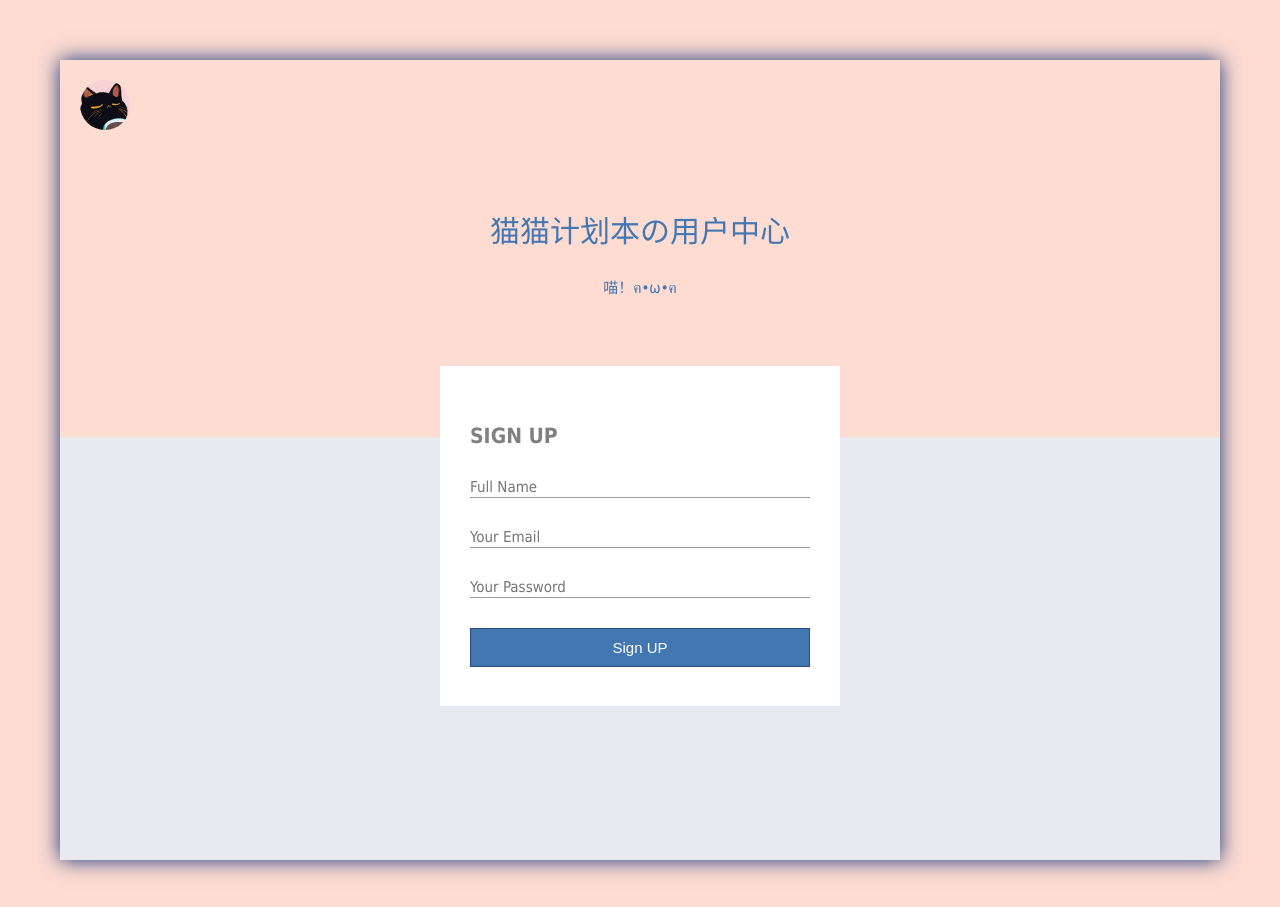
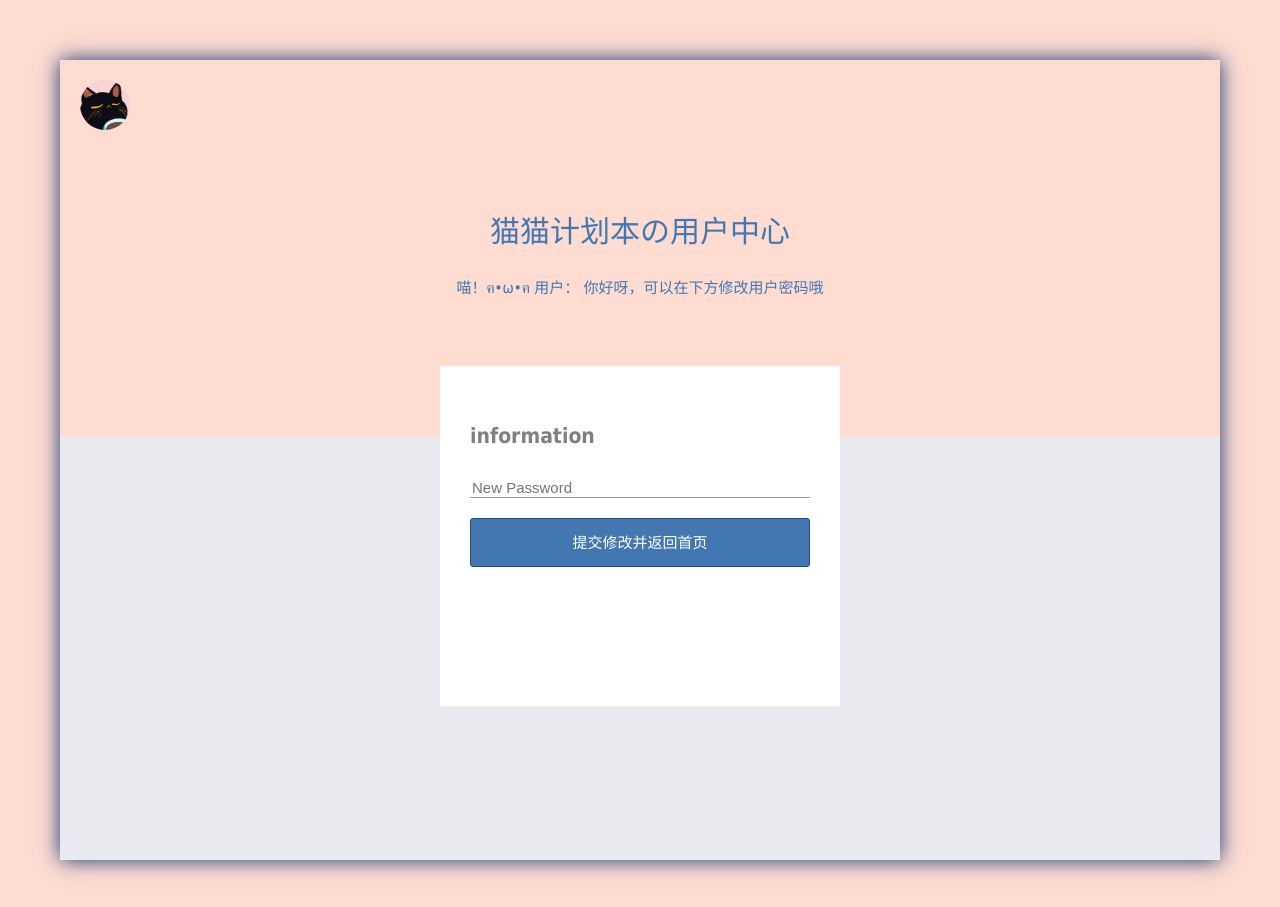
Before and after one commit to Carbon231/ddling, a Django app: page /user_center/ in a window 1280 px wide. Shown: the top 907 px of the page. Run offline with Django 3.2, Linux system fonts and the light colour scheme.

Commit message:
v6_update_user_center_and_fix_register(repeated username)

```diff
--- a/account/views.py
+++ b/account/views.py
@@ -1,6 +1,5 @@
 from calendar import calendar
 from datetime import datetime
-
 from django.contrib.auth import authenticate, login as auth_login
 from django.contrib.auth.models import User
 from django.http import HttpResponseRedirect, JsonResponse
@@ -58,6 +57,8 @@ def contact(request):
 def register(request):
     if request.method == 'POST':
         username = request.POST['username']
+        if User.objects.filter(username=username).exists():
+            return render(request, 'register.html', {'error': 'Username already exist'})
         password = request.POST['password']
         user = User.objects.create_user(username=username, password=password)
         user.save()
@@ -82,7 +83,16 @@ def sign_in(request):
 
 
 def user_center(request):
-    return render(request, 'user_center.html')
+    if request.method == 'GET':
+        return render(request, 'user_center.html', {"username": request.user.username})
+    else:
+        username = request.user.username
+        password = request.POST['password']
+        user = User.objects.get(username=username)
+        user.set_password(password)
+        user.save()
+        return HttpResponseRedirect(reverse('index'))
+
 
 
 def task_to_dict(task):
--- a/content/static/css/home.css
+++ b/content/static/css/home.css
@@ -122,17 +122,6 @@ h3{
 	font-size: 1rem;
 }
 
-.signup button{
-	display: block;
-	width: 100%;
-	outline: none;
-	background-color: #4277b2;
-	border: 1px solid #29487d;
-	color: white;
-	font-size: 1rem;
-	cursor: pointer;
-	padding: 10px;
-}
 
 .signup .label{
 	position: absolute;
@@ -153,3 +142,23 @@ h3{
 	font-size: .8rem;
 	opacity: 1;
 }
+
+
+.submit_btn{
+	width: 100%;
+	box-shadow: none;
+	line-height: 45px;
+	font-size: 15px;
+	display: block;
+	margin:20px 0;
+	color: #fff;
+	/*background-color: #DF744A;*/
+	background-color: #4277b2;
+	border: 1px solid #29487d;
+	border-radius: 3px;
+}
+
+.QRcode_btn{
+	position: relative;
+
+}
--- a/content/static/js/script.js
+++ b/content/static/js/script.js
@@ -141,5 +141,5 @@ function hideTaskModal() {
 
 
   document.querySelector('.exit').addEventListener('click',function(){
-    window.open('http://localhost:8000/sign%20in/'); //返回登录界面
+    window.open('http://localhost:8000/user_center/'); //返回登录界面
   })
--- a/content/template/calendar.html
+++ b/content/template/calendar.html
@@ -42,7 +42,7 @@
 <div class = "choice">
     <button class = "return">返回主页面</button>
     <button class="look" onclick="showTaskModal()">任务提醒</button>
-    <button class = "exit">退出登录</button>
+    <button class = "exit">用户中心</button>
 </div>
 
 <script src="{% static 'js/script.js' %}"></script>
--- a/content/template/user_center.html
+++ b/content/template/user_center.html
@@ -15,26 +15,20 @@
 			</div>
 
 			<h2>猫猫计划本の用户中心</h2>
-			<h3>喵！ฅ•ω•ฅ</h3>
+			<h3>喵！ฅ•ω•ฅ 用户：{{ username }} 你好呀，可以在下方修改用户密码哦</h3>
 		</div>
 		<div class="signup">
-			<h4>SIGN UP</h4>
-			<form>
+			<h4>information</h4>
+			<form method="post" action="/user_center/">
+                {% csrf_token %}
 				<div class="field">
-					<input type="text" name="" required>
-					<span class="label">Full Name</span>
+                    <label>
+                        <input type="password" name="password" placeholder="New Password" />
+                    </label>
 				</div>
-				<div class="field">
-					<input type="text" name="" required>
-					<span class="label">Your Email</span>
-				</div>
-				<div class="field">
-					<input type="password" name="" required>
-					<span class="label">Your Password</span>
-				</div>
-				<div class="field">
-					<button class="label"><a class="sign">Sign UP</a></button>
-				</div>
+                <div>
+                    <button type="submit" class="submit_btn" id="btnSubmit" onclick="sendSubmit()">提交修改并返回首页</button>
+                </div>
 			</form>
 		</div>
 	</div>
```
